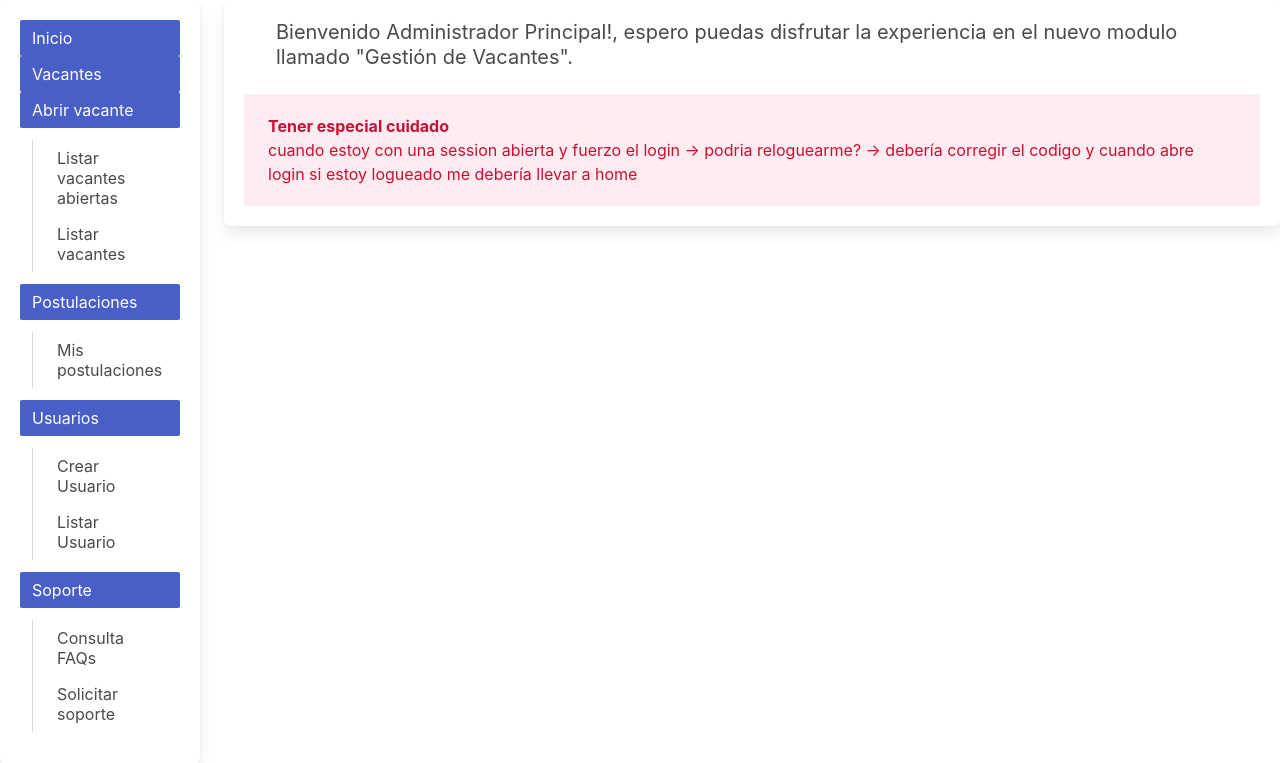
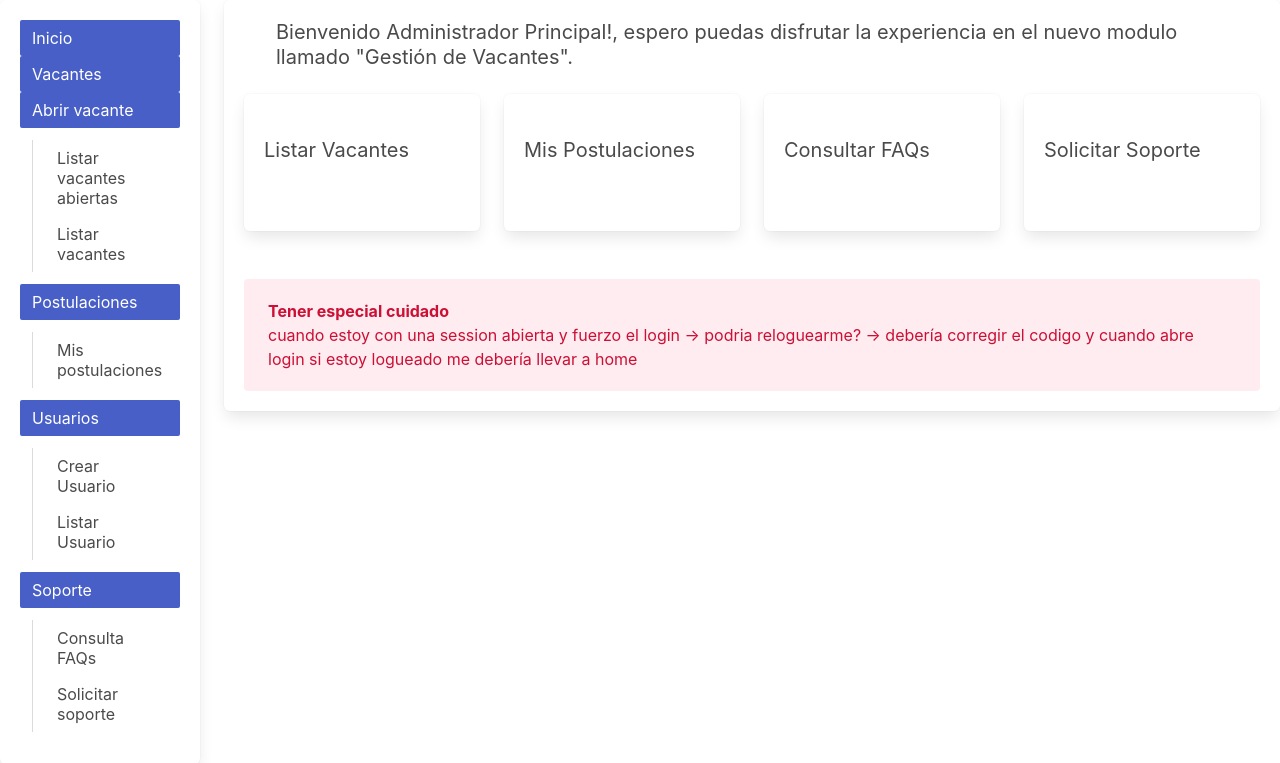
Before and after one commit to eliasagustin/gestionVacantes, a PHP site: page /index.php?vista=home in a window 1280 px wide. Shown: the part 56-819 px from the top of the page. Run offline with PHP 8.4, Linux system fonts and the light colour scheme; a user stored in the database is signed in.

Commit message:
Agregue una tiles a la vista Home

```diff
--- a/vistas/home.php
+++ b/vistas/home.php
@@ -2,6 +2,39 @@
 	<h2 class="subtitle">Bienvenido <?php echo $_SESSION['nombre']." ".$_SESSION['apellido']; ?>!, espero puedas disfrutar la experiencia en el nuevo modulo llamado "Gestión de Vacantes".</h2>
 </div>
 <br>
+
+<div class="tile is-ancestor">
+  <a class="tile is-parent">
+    <article class="tile is-child box">
+		<br>
+    	<p class="subtitle">Listar Vacantes</p>
+		<br>
+    </article>
+  </a>
+  <a class="tile is-parent">
+    <article class="tile is-child box">
+		<br>
+		<p class="subtitle">Mis Postulaciones</p>
+		<br>
+	</article>
+  </a>
+  <a class="tile is-parent">
+    <article class="tile is-child box">
+		<br>
+		<p class="subtitle">Consultar FAQs</p>
+		<br>
+	</article>
+  </a>
+  <a class="tile is-parent">
+    <article class="tile is-child box">
+		<br>
+		<p class="subtitle">Solicitar Soporte</p>
+		<br>
+	</article>
+  </a>
+</div>
+
+<br>
 <div class="notification is-danger is-light">
     <strong>Tener especial cuidado</strong><br>cuando estoy con una session abierta y fuerzo el login -> podria reloguearme? -> debería corregir el codigo y cuando abre login si estoy logueado me debería llevar a home
 </div>
```
